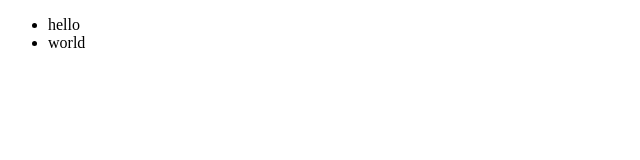
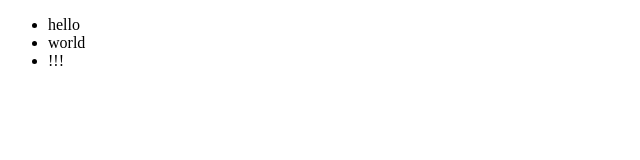
Before and after one commit to aquabs/hello-world, a plain HTML site: page index.html in a window 1280 px wide. Shown: the full height of the page, 0-640 px from the left. Drawn offline with Linux system fonts and the light colour scheme.

```diff
--- a/index.html
+++ b/index.html
@@ -8,6 +8,7 @@
 	<ul>
 		<li>hello</li>
 		<li>world</li>
+		<li>!!!</li>
 	</ul>
 </div>
 </body>
```
Also changed, not shown: index2.html (added).
